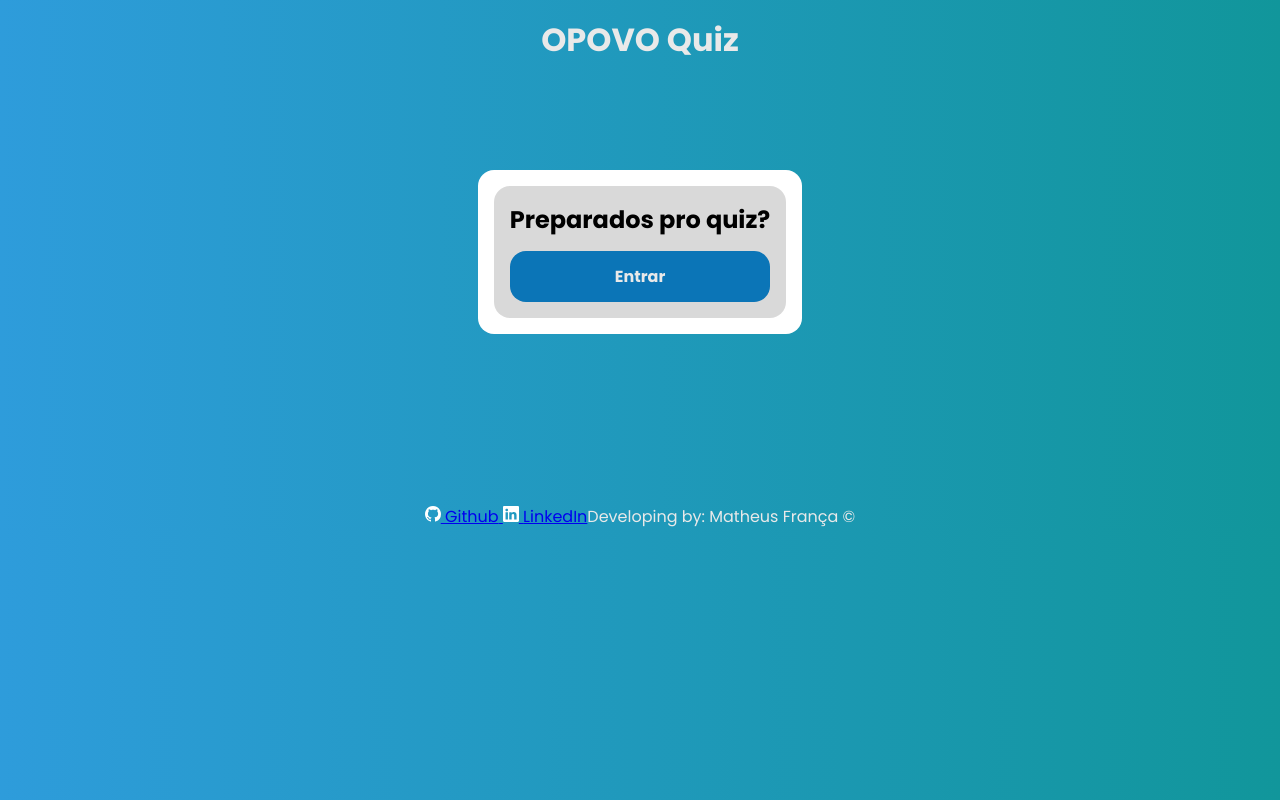
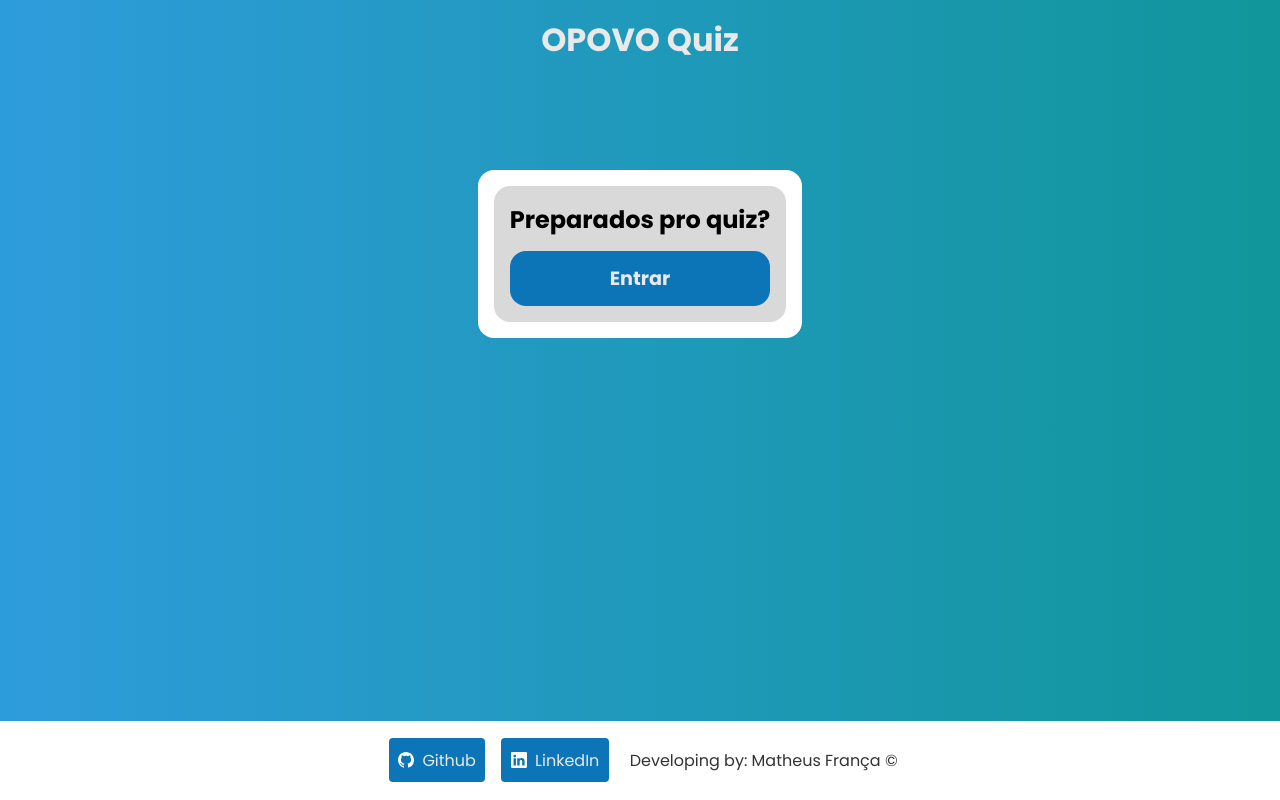
Before and after one commit to MatheusFrancaDEV/quiz-opovo, a plain HTML site: page index.html in a window 1280 px wide. Drawn offline with Linux system fonts and the light colour scheme.

Commit message:
Update index.css

```diff
--- a/styles/index.css
+++ b/styles/index.css
@@ -54,35 +54,44 @@
     transition: .2s;
     text-decoration: none;
     font-weight: bold;
+    font-size: 1.2rem;
 }
 .enter:hover{
     background-color: var(---btn-active);
 }
 .rodape{
+    position: absolute;
+    bottom: 0;
+    width: 100%;
+    padding: .7rem;
     display: flex;
     align-items: center;
     justify-content: center;
+    gap: .9rem;
     margin-top: 80px;
+    color: var(---text-dark);
+    background-color: var(---bg-white);
+}
+.social-links{
+    display: flex;
+    align-items: center;
+    justify-content: start;
+    gap: 1rem;
+    padding: .4rem;
+}
+.social{
+    display: flex;
+    align-items: center;
+    gap: .5rem;
+    padding: .6rem;
+    text-decoration: none;
     color: var(---text-light);
+    background-color: var(---btn-color);
+    border-radius: 4px;
+    font-size: 1rem;
 }
-.red{
-    color: rgb(201, 15, 15);
-}
-.blue{
-    color: rgb(15, 15, 211);
-}
-.username-container{
-    display: flex;
-    flex-direction: column;
-    width: 100%;
-    max-width: 250px;
-}
-.username{
-    width: 100%;
-    max-width: 250px;
-    padding: .4rem;
-    border-radius: 3px;
-    border: 1px solid rgba(0, 0, 0, 0.315);
+.social:hover{
+    background-color: var(---btn-active);
 }
 @media(max-width: 480px){
     .go-quiz h2{
```
